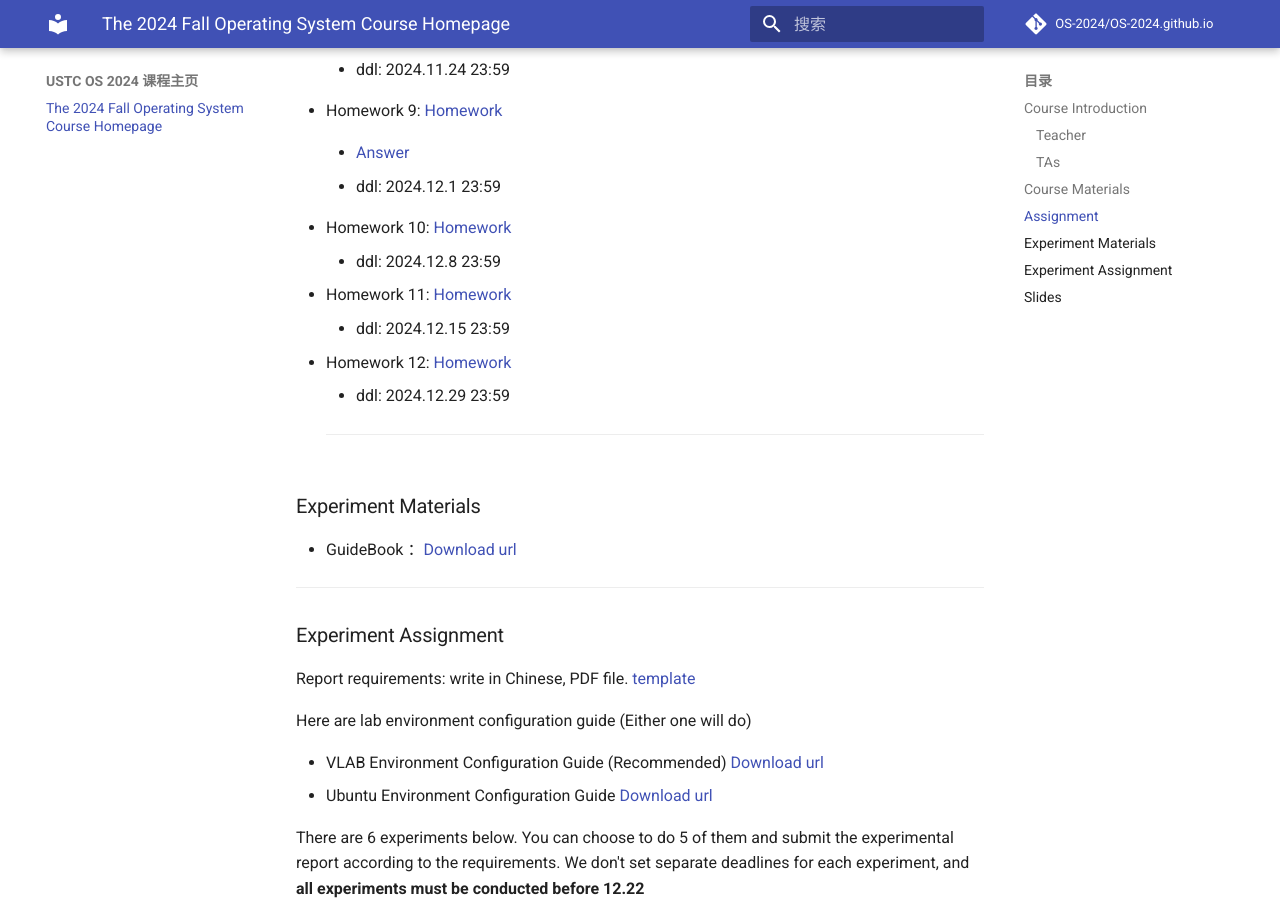
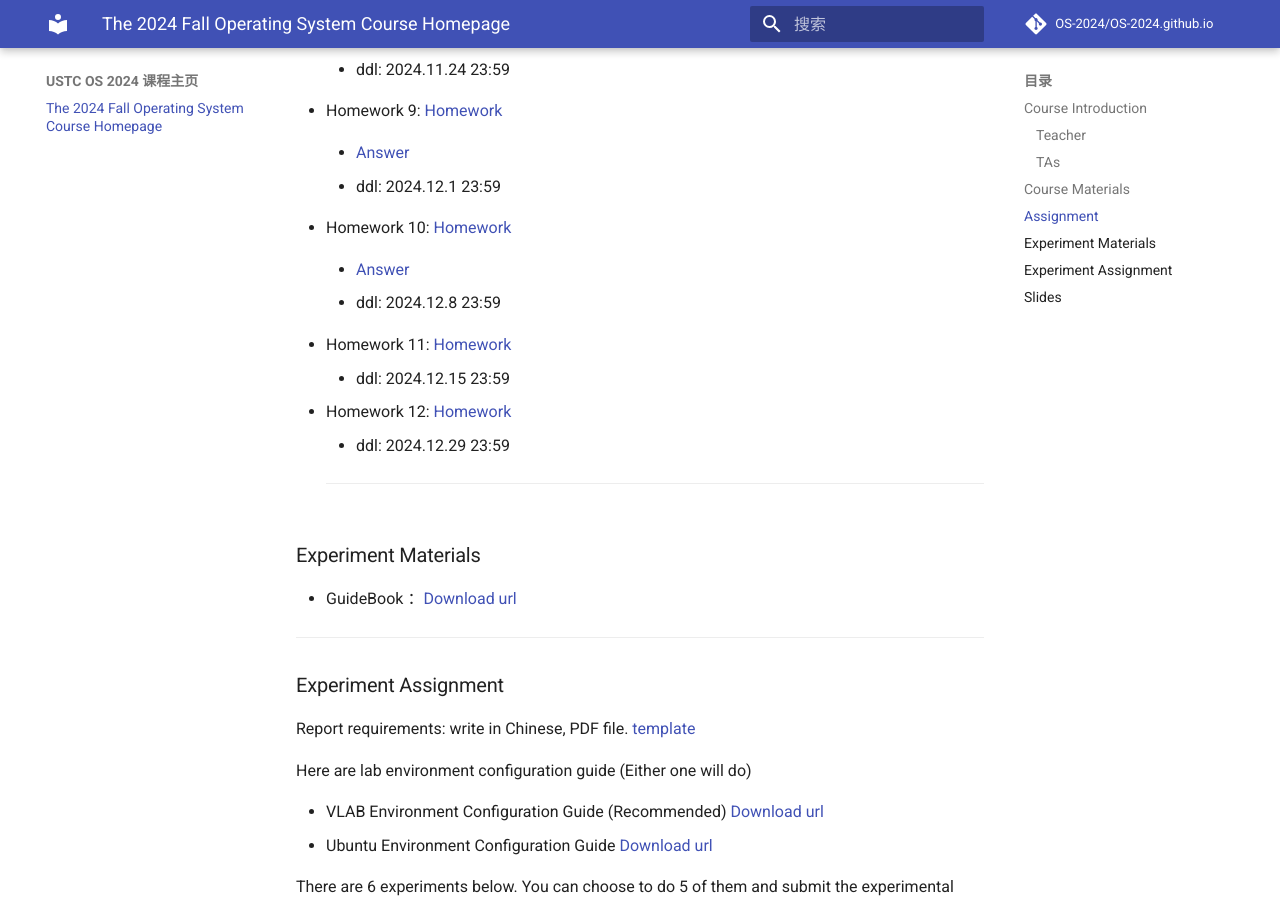
Before and after one commit to OS-2024/OS-2024.github.io, an MkDocs documentation site: the page built from docs/index.md, in a window 1280 px wide and 900 px high, scrolled down 2316 px. Built offline with MkDocs 1.6.1 and Material for MkDocs 9.7.7, drawn with Linux system fonts in a browser that asks for light colours; comment, search, counter and statistics services are not loaded.

Commit message:
add answer10

```diff
--- a/docs/index.md
+++ b/docs/index.md
@@ -107,6 +107,8 @@ Additional notes on assignments:
 
 * Homework 10: [Homework](https://rec.ustc.edu.cn/share/69e2fd80-b706-11ef-8966-75dcefde45ee)
 
+    * [Answer](https://rec.ustc.edu.cn/share/fb096c10-be13-11ef-b3dd-7fbad42dd6d3)
+
     * ddl: 2024.12.8 23:59
 
 * Homework 11: [Homework](https://rec.ustc.edu.cn/share/9ef47e60-b6e0-11ef-9785-2feb196f6e0f)
```
